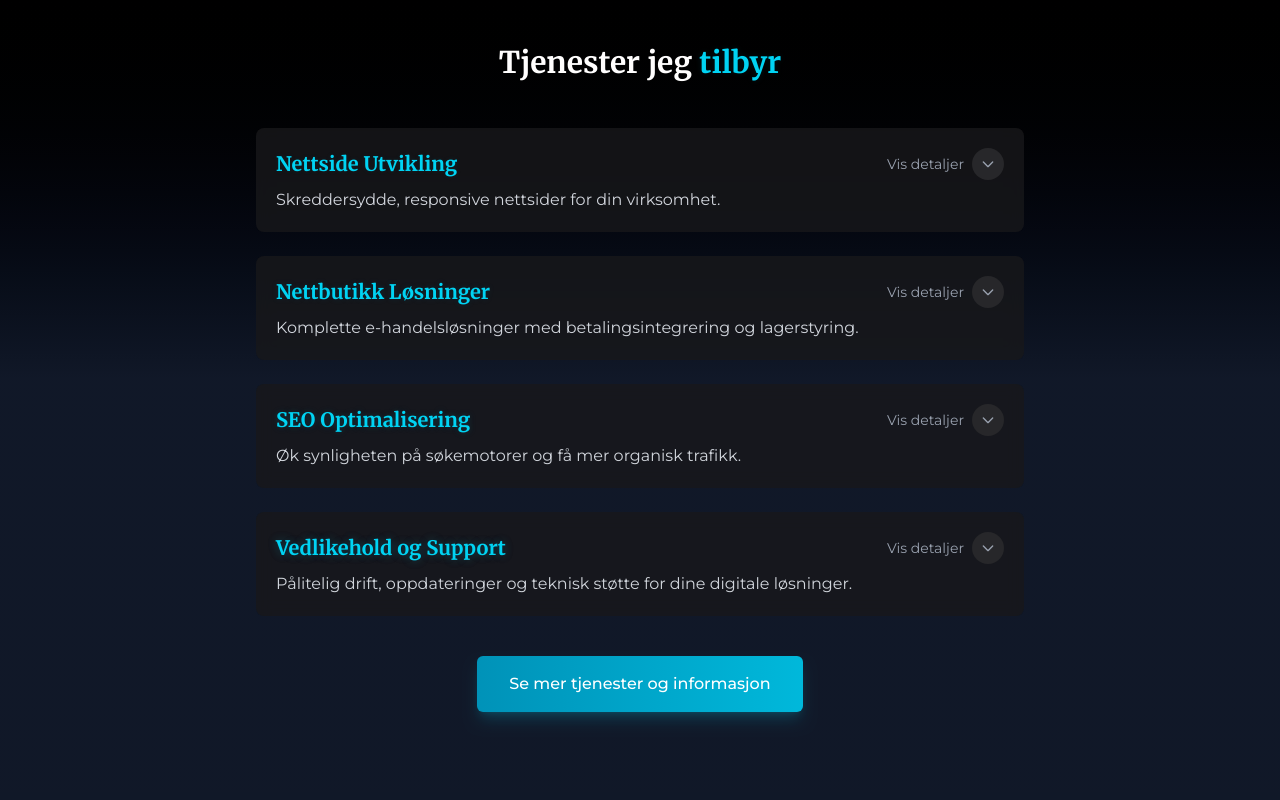
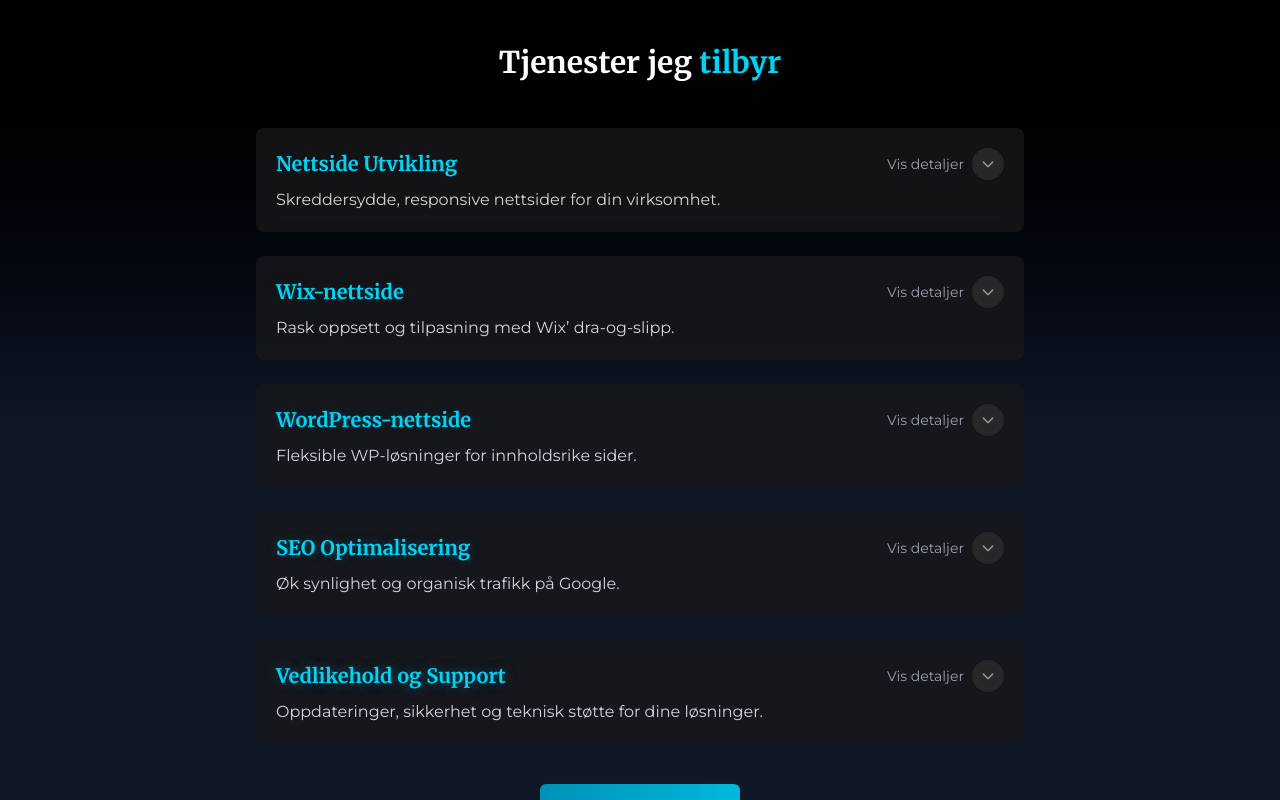
Before and after one commit to oddvarzk/kristiansenutvikling, a Next.js app: page /HomePage in a window 1280 px wide. Shown: the part 1280-2080 px from the top of the page. Built offline with nearby package versions, Linux system fonts and the light colour scheme.

Commit message:
Added two new services (Wix and Wordpress)

```diff
--- a/src/app/HomePage/components/ServiceSection.tsx
+++ b/src/app/HomePage/components/ServiceSection.tsx
@@ -1,17 +1,52 @@
 "use client";
 
-import { useState, useRef, useEffect, ReactNode } from "react";
+import React, { useState, useRef, useEffect, ReactNode } from "react";
 import AnimatedKeyword from "../../../app/styles/AnimtertText";
 import Link from "next/link";
 
-// Type for the AnimatedSection props
+// --- AnimatedSection ---
 interface AnimatedSectionProps {
   children: ReactNode;
   className?: string;
   delay?: number;
 }
+const AnimatedSection = ({
+  children,
+  className = "",
+  delay = 0,
+}: AnimatedSectionProps) => {
+  const ref = useRef<HTMLDivElement>(null);
+  const [visible, setVisible] = useState(false);
 
-// Type for service content
+  useEffect(() => {
+    const observer = new IntersectionObserver(
+      ([entry]) => {
+        if (entry.isIntersecting) {
+          setTimeout(() => setVisible(true), delay);
+        }
+      },
+      { threshold: 0.1 }
+    );
+    const el = ref.current;
+    if (el) observer.observe(el);
+    return () => {
+      observer.disconnect();
+    };
+  }, [delay]);
+
+  return (
+    <div
+      ref={ref}
+      className={`${className} transition-all duration-1000 ${
+        visible ? "opacity-100 translate-y-0" : "opacity-0 translate-y-10"
+      }`}
+    >
+      {children}
+    </div>
+  );
+};
+
+// --- Types & ExpandableServiceItem ---
 interface ServiceItem {
   id: string;
   title: string;
@@ -22,52 +57,6 @@ interface ServiceItem {
     features: string[];
   };
 }
-
-// Observer component for scrolling animations
-const AnimatedSection = ({
-  children,
-  className = "",
-  delay = 0,
-}: AnimatedSectionProps) => {
-  const sectionRef = useRef<HTMLDivElement>(null);
-  const [isVisible, setIsVisible] = useState(false);
-
-  useEffect(() => {
-    const observer = new IntersectionObserver(
-      (entries) => {
-        if (entries[0].isIntersecting) {
-          setTimeout(() => {
-            setIsVisible(true);
-          }, delay);
-        }
-      },
-      { threshold: 0.1 }
-    );
-
-    if (sectionRef.current) {
-      observer.observe(sectionRef.current);
-    }
-
-    return () => {
-      if (sectionRef.current) {
-        observer.unobserve(sectionRef.current);
-      }
-    };
-  }, [delay]);
-
-  return (
-    <div
-      ref={sectionRef}
-      className={`transition-all duration-1000 ${className} ${
-        isVisible ? "opacity-100 translate-y-0" : "opacity-0 translate-y-10"
-      }`}
-    >
-      {children}
-    </div>
-  );
-};
-
-// Expandable service item component
 const ExpandableServiceItem = ({
   service,
   isOpen,
@@ -78,18 +67,18 @@ const ExpandableServiceItem = ({
   isOpen: boolean;
   toggleOpen: () => void;
   delay: number;
-}) => {
-  return (
+}) => (
   <div className="mb-6">
     <div
-        className={`w-full cursor-pointer rounded-lg transition-all duration-300 overflow-hidden backdrop-blur-sm ${
+      onClick={toggleOpen}
+      className={`cursor-pointer rounded-lg transition-all duration-300 overflow-hidden backdrop-blur-sm ${
         isOpen
           ? "bg-gradient-to-r from-zinc-900/90 to-black/95 border-l-2 border-cyan-500 shadow-lg"
           : "bg-zinc-900/80 hover:bg-zinc-900/90 hover:border-l hover:border-cyan-500/30"
       }`}
     >
-        {/* Header section */}
-        <div onClick={toggleOpen} className="p-5 flex flex-col">
+      {/* Header */}
+      <div className="p-5 flex flex-col">
         <div className="flex justify-between items-center">
           <h3 className="text-xl font-bold">
             <AnimatedKeyword delay={delay} highlightColor="text-cyan-400">
@@ -108,10 +97,8 @@ const ExpandableServiceItem = ({
               }`}
             >
               <svg
-                  className={`w-4 h-4 ${
-                    isOpen ? "text-cyan-400" : "text-gray-400"
-                  } transition-transform duration-300 ${
-                    isOpen ? "rotate-180" : ""
+                className={`w-4 h-4 transition-transform duration-300 ${
+                  isOpen ? "text-cyan-400 rotate-180" : "text-gray-400"
                 }`}
                 fill="none"
                 viewBox="0 0 24 24"
@@ -130,58 +117,30 @@ const ExpandableServiceItem = ({
         <p className="text-gray-300 mt-2">{service.shortDescription}</p>
       </div>
 
-        {/* Expanded content */}
+      {/* Expanded */}
       <div
         className={`overflow-hidden transition-all duration-500 ${
           isOpen ? "max-h-[800px] opacity-100" : "max-h-0 opacity-0"
         }`}
       >
         <div className="p-5 pt-0">
-            <div className="border-t border-gray-800 pt-5 mb-5"></div>
+          <div className="border-t border-gray-800 pt-5 mb-5" />
           <p className="text-gray-200 mb-6 leading-relaxed">
             {service.expandedContent.description}
           </p>
-
           <div className="bg-gradient-to-r from-zinc-800/70 to-zinc-900/70 p-5 rounded-lg mb-6 border border-zinc-700/30">
             <h4 className="text-cyan-400 font-medium mb-2 flex items-center">
-                <svg
-                  className="w-4 h-4 mr-2"
-                  fill="none"
-                  viewBox="0 0 24 24"
-                  stroke="currentColor"
-                >
-                  <path
-                    strokeLinecap="round"
-                    strokeLinejoin="round"
-                    strokeWidth={2}
-                    d="M12 8c-1.657 0-3 .895-3 2s1.343 2 3 2 3 .895 3 2-1.343 2-3 2m0-8c1.11 0 2.08.402 2.599 1M12 8V7m0 1v8m0 0v1m0-1c-1.11 0-2.08-.402-2.599-1M21 12a9 9 0 11-18 0 9 9 0 0118 0z"
-                  />
-                </svg>
               Prising:
             </h4>
             <p className="text-gray-200">{service.expandedContent.pricing}</p>
           </div>
-
           <div>
             <h4 className="text-cyan-400 font-medium mb-3 flex items-center">
-                <svg
-                  className="w-4 h-4 mr-2"
-                  fill="none"
-                  viewBox="0 0 24 24"
-                  stroke="currentColor"
-                >
-                  <path
-                    strokeLinecap="round"
-                    strokeLinejoin="round"
-                    strokeWidth={2}
-                    d="M9 12l2 2 4-4m6 2a9 9 0 11-18 0 9 9 0 0118 0z"
-                  />
-                </svg>
               Dette inkluderer:
             </h4>
             <ul className="space-y-3 ml-6">
-                {service.expandedContent.features.map((feature, index) => (
-                  <li key={index} className="flex items-start">
+              {service.expandedContent.features.map((f, i) => (
+                <li key={i} className="flex items-start">
                   <svg
                     className="w-5 h-5 text-cyan-400 mr-2 flex-shrink-0 mt-0.5"
                     fill="none"
@@ -195,7 +154,7 @@ const ExpandableServiceItem = ({
                       d="M5 13l4 4L19 7"
                     />
                   </svg>
-                    <span className="text-gray-300">{feature}</span>
+                  <span className="text-gray-300">{f}</span>
                 </li>
               ))}
             </ul>
@@ -205,18 +164,13 @@ const ExpandableServiceItem = ({
     </div>
   </div>
 );
-};
 
+// --- ServicesSection ---
 export default function ServicesSection() {
-  // State to track which service is expanded
   const [openServiceId, setOpenServiceId] = useState<string | null>(null);
+  const toggleService = (id: string) =>
+    setOpenServiceId(openServiceId === id ? null : id);
 
-  // Toggle function
-  const toggleService = (serviceId: string) => {
-    setOpenServiceId(openServiceId === serviceId ? null : serviceId);
-  };
-
-  // Service data with updated Norwegian pricing
   const services: ServiceItem[] = [
     {
       id: "website",
@@ -225,56 +179,63 @@ export default function ServicesSection() {
         "Skreddersydde, responsive nettsider for din virksomhet.",
       expandedContent: {
         description:
-          "Jeg utvikler profesjonelle nettsider som representerer din merkevare på best mulig måte. Alle nettsidene er responsive for mobil og tablet, og er optimalisert for hastighet og søkemotorer.",
+          "Jeg utvikler profesjonelle nettsider som representerer din merkevare på best mulig måte. Optimalisert for hastighet og SEO.",
         pricing:
-          "Fra 20.000 kr for enkle nettsider. 40.000-90.000 kr for større prosjekter med tilpasset funksjonalitet.",
+          "Fra 18 000 kr (eks. mva). Større prosjekter 36 000–81 000 kr.",
         features: [
-          "Responsivt design som fungerer på alle enheter",
-          "SEO-optimalisert struktur og innhold",
-          "Brukervennlig administrasjonspanel",
-          "Tilkobling til ditt domene og e-postoppsett",
-          "Gratis teknisk support i 6 måneder",
-          "Grundig opplæring i innholdshåndtering",
+          "Responsivt design",
+          "SEO-optimalisert struktur",
+          "Administrasjonspanel",
+          "Domene + e-postoppsett",
+          "6 mnd gratis support",
         ],
       },
     },
     {
-      id: "ecommerce",
-      title: "Nettbutikk Løsninger",
-      shortDescription:
-        "Komplette e-handelsløsninger med betalingsintegrering og lagerstyring.",
+      id: "wix",
+      title: "Wix-nettside",
+      shortDescription: "Rask oppsett og tilpasning med Wix’ dra-og-slipp.",
       expandedContent: {
         description:
-          "Jeg bygger skreddersydde nettbutikker som konverterer besøkende til kunder. Med intuitiv navigasjon, sikker betaling og effektiv lagerstyring får du alt du trenger for å selge dine produkter online.",
-        pricing:
-          "Fra 60.000 kr for standard nettbutikker. 90.000-150.000 kr for avanserte løsninger med spesialtilpassede integrasjoner.",
+          "Settes opp raskt med Wix’ dra-og-slipp, skreddersydd design og SEO-grunnpakke.",
+        pricing: "Fra 10 800 kr (eks. mva). Komplett oppsett 16 200 kr.",
         features: [
-          "Integrerte betalingsløsninger (Vipps, Nets, Stripe, PayPal)",
-          "Fullstendig produktadministrasjon",
-          "Automatisert lagerbehandling og ordrestyring",
-          "Kunde- og medlemssystem",
-          "Rapportering og salgsanalyse",
-          "Fraktkalkulasjon og rabattmodul",
+          "Tilpasset Wix-template",
+          "SEO-grunnpakke",
+          "Live chat-integrasjon",
+          "Opplæring i Wix-editor",
+        ],
+      },
+    },
+    {
+      id: "wordpress",
+      title: "WordPress-nettside",
+      shortDescription: "Fleksible WP-løsninger for innholdsrike sider.",
+      expandedContent: {
+        description:
+          "WordPress med tilpassede temaer og plugins, for skalerbarhet og ytelse.",
+        pricing: "Fra 14 400 kr (eks. mva). Premium­løsning 25 200 kr.",
+        features: [
+          "Skreddersydd WP-tema",
+          "Plugin-installasjon",
+          "Ytelses- & sikkerhets­optimalisering",
+          "Brukeropplæring",
         ],
       },
     },
     {
       id: "seo",
       title: "SEO Optimalisering",
-      shortDescription:
-        "Øk synligheten på søkemotorer og få mer organisk trafikk.",
+      shortDescription: "Øk synlighet og organisk trafikk på Google.",
       expandedContent: {
         description:
-          "Jeg hjelper din bedrift med å klatre i søkeresultatene og bli mer synlig for potensielle kunder. Min tilnærming til SEO er basert på beste praksis og langsiktige resultater som passer det norske markedet.",
-        pricing:
-          "Fra 12.000 kr for grunnleggende SEO-pakke. 6.000-15.000 kr/mnd for kontinuerlig optimalisering og vedlikehold.",
+          "Langsiktig SEO for norske søkemønstre med teknisk gjennomgang og innholdsoptimalisering.",
+        pricing: "Fra 11 000 kr (eks. mva). Månedsabonnement 5 400–13 500 kr.",
         features: [
-          "Omfattende nøkkelordanalyse tilpasset norske søkemønstre",
-          "Teknisk SEO-gjennomgang og feilretting",
-          "Lokal SEO for bedrifter med fysisk tilstedeværelse",
-          "Optimalisering for Google My Business",
-          "Månedlige rapporter med nøkkeltall og anbefalinger",
-          "Innholdsoptimalisering og rådgivning",
+          "Nøkkelordanalyse",
+          "Teknisk SEO-gjennomgang",
+          "Lokal SEO + Google My Business",
+          "Månedlige rapporter",
         ],
       },
     },
@@ -282,19 +243,17 @@ export default function ServicesSection() {
       id: "maintenance",
       title: "Vedlikehold og Support",
       shortDescription:
-        "Pålitelig drift, oppdateringer og teknisk støtte for dine digitale løsninger.",
+        "Oppdateringer, sikkerhet og teknisk støtte for dine løsninger.",
       expandedContent: {
         description:
-          "Jeg tilbyr løpende vedlikehold og support for å sikre at dine digitale løsninger alltid er oppdatert, sikre og fungerer optimalt for dine brukere.",
+          "Løpende vedlikehold for sikker, rask og stabil drift av dine løsninger.",
         pricing:
-          "Fra 2.500 kr/mnd for grunnleggende vedlikehold. Tilpassede pakker basert på dine behov.",
+          "Fra 2 250 kr/mnd (eks. mva). Skreddersydde pakker tilgjengelig.",
         features: [
-          "Regelmessige sikkerhetsoppdateringer",
-          "Dedikert teknisk support med rask responstid",
-          "Proaktiv overvåking av ytelse og sikkerhet",
-          "Månedlig sikkerhetskopiering og systemgjennomgang",
-          "Innholdsoppdateringer og mindre designjusteringer",
-          "Prioritert responstid ved kritiske problemer",
+          "Sikkerhetsoppdateringer",
+          "Rask teknisk support",
+          "Overvåking av ytelse",
+          "Månedlig backup",
         ],
       },
     },
@@ -311,22 +270,19 @@ export default function ServicesSection() {
         </h2>
 
         <AnimatedSection delay={300} className="max-w-3xl mx-auto">
-          {services.map((service, index) => (
+          {services.map((svc, idx) => (
             <ExpandableServiceItem
-              key={service.id}
-              service={service}
-              isOpen={openServiceId === service.id}
-              toggleOpen={() => toggleService(service.id)}
-              delay={400 + index * 200}
+              key={svc.id}
+              service={svc}
+              isOpen={openServiceId === svc.id}
+              toggleOpen={() => toggleService(svc.id)}
+              delay={400 + idx * 200}
             />
           ))}
           <div className="flex justify-center">
-            {" "}
-            {/* Add this wrapper */}
             <Link href="/tjenester">
-              <button className="mt-4 bg-gradient-to-r from-cyan-600 to-cyan-500 text-white px-8 py-4 rounded-md font-medium hover:from-cyan-500 hover:to-cyan-400 hover:translate-y-[-2px] hover:shadow-xl active:translate-y-[1px] active:shadow-md active:from-cyan-700 active:to-cyan-600 transition-all duration-300 shadow-lg shadow-cyan-500/20 cursor-pointer relative overflow-hidden ">
-                <span className="absolute -inset-x-1 bottom-0 h-[2px] bg-gradient-to-r from-transparent via-white to-transparent opacity-0 group-hover:opacity-100 transition-opacity"></span>
-                Se mer tjenester og informasjon
+              <button className="mt-4 bg-gradient-to-r from-cyan-600 to-cyan-500 text-white px-8 py-4 rounded-md font-medium hover:from-cyan-500 hover:to-cyan-400 transition-all duration-300 shadow-lg">
+                Se flere tjenester
               </button>
             </Link>
           </div>
```
Lines whose indentation alone changed are shown as unchanged.
